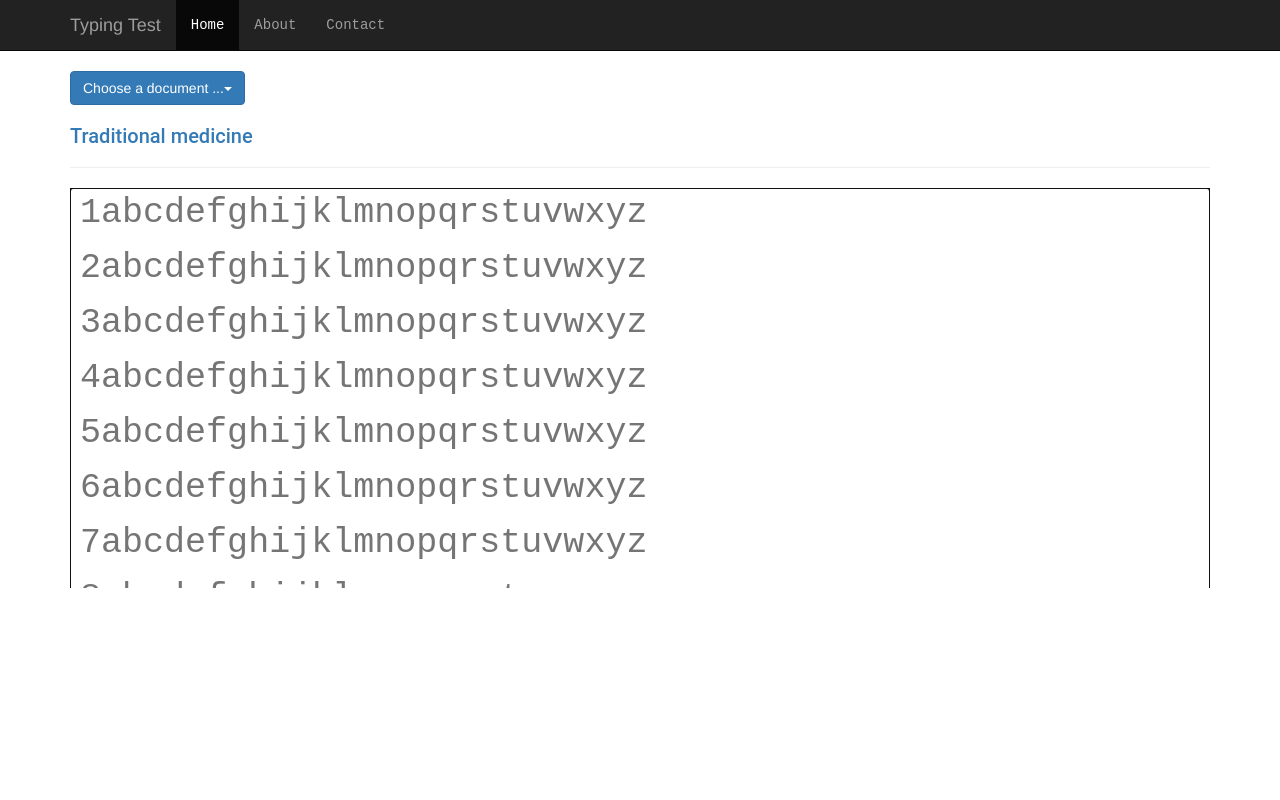
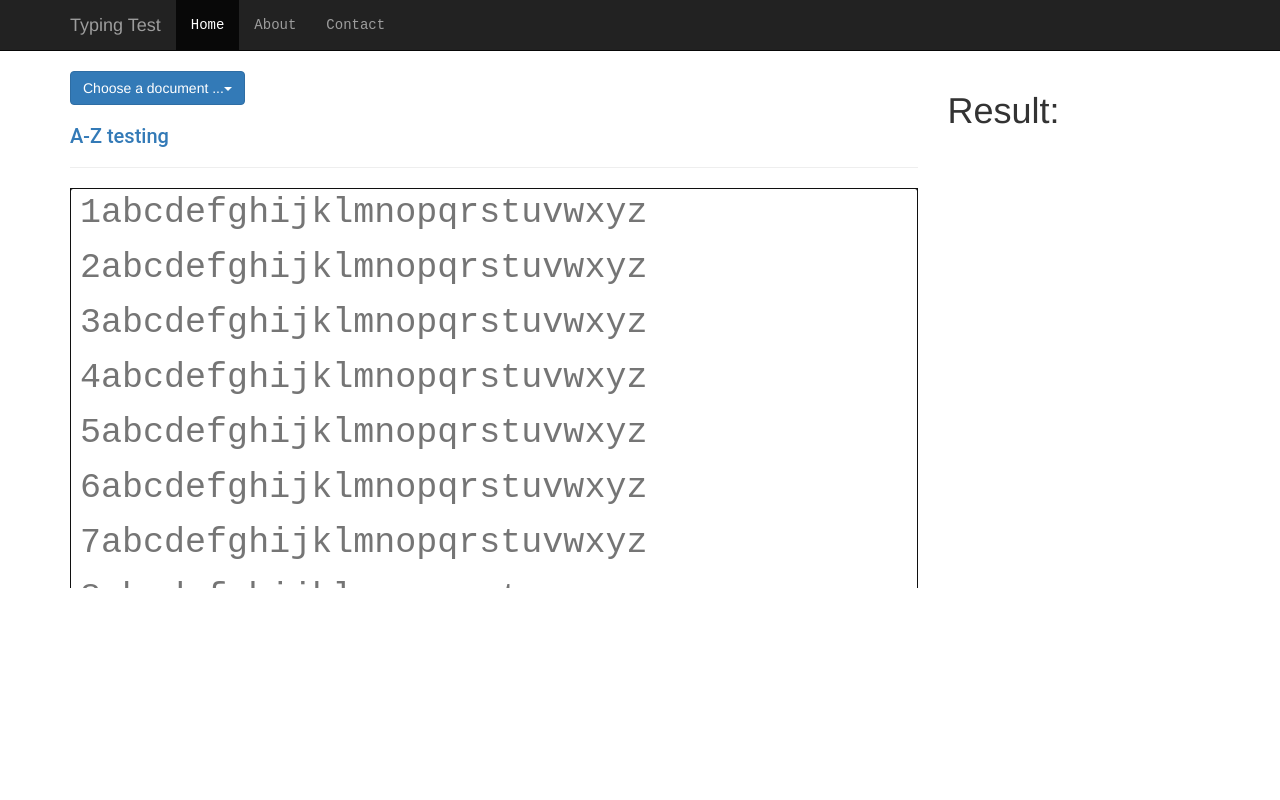
Before and after one commit to wwwcomy/typingclub, a plain HTML site: page wiki-type/index.html in a window 1280 px wide. Drawn offline with Linux system fonts and the light colour scheme.

Commit message:
fix ul bug

```diff
--- a/wiki-type/data.js
+++ b/wiki-type/data.js
@@ -28,7 +28,16 @@ var articles = {
 		"content": "The sun shines on the sea. The sun shines on the trees. The sun shines on the farm. The sun shines on the pond. The sun shines on the town. The sun shines on the house. The sun shines on me!"
 	}, ],
 	"PinkB": [{
-		"title": "PinkB Title1",
-		"content": "PinkB content"
+		"title": "My Dad is a Builder",
+		"content": "My dad is a builder. He has some wood. What is my dad building? He has a hammer. What is my dad building? He has a saw. What is my dad building? He has some glue. What is my dad building? He has s paint brush. What is my dad building? What is my dad building? He is building a house for me!"
+	}, {
+		"title": "The Last Lemon",
+		"content": "'I can't get the last lemon,' said the elephant. 'I can help you', said the goat. 'I can get on your back.' 'I can't get the last lemon,' said the goat. 'I can help you,' said the monkey. 'I can get on your back.' 'I can't get the last lemon,' said the monkey. 'I can help you,' said the squirrel. 'I can get on your back.' OUCH! Crash! 'I can get the last lemon!' said the squirrel."
+	}, {
+		"title": "Our Den",
+		"content": "'Look! I've got some blankets for the den,' said Sami. 'Good,' said Max. 'Look! I've got some string for the den,' said Sami. 'Good,' said Max. 'Look! I've got some pegs for the den,' said Sami. 'Good,' said Max. 'Look! I've got a table for the den,' said Sami. 'Good,' said Max. 'Look! I've got some chairs for the den,' said Sami. 'Good,' said Max. 'Look! I've got some food for the den,' said Sami. 'Good,' said Max. 'I've got a den,' said Max. 'Good,' said Sami."
+	}, {
+		"title": "Omar's First Day at School",
+		"content": "Omar is going to school. 'This is my new uniform,' said Omar. 'This is my new school,' said Omar. 'This is my new class,' said Omar. 'This is my new teacher,' said Omar. 'This is my new pencil case,' said Omar. 'This is my new book,' said Omar. 'Beno and Zara are my new friends,' said Omar."
 	}]
 }
--- a/wiki-type/index.html
+++ b/wiki-type/index.html
@@ -31,8 +31,9 @@
             </div>
         </div>
     </nav>
-
     <div class="container">
+        <div class="row">
+            <div class="col-md-9">
                 <div id="menuWrapper" class="dropdown">
                     <a id="dLabel" role="button" data-toggle="dropdown" class="btn btn-primary" data-target="#" href="javascript:;">Choose a document ...<span class="caret"></span>
                     </a>
@@ -52,6 +53,13 @@
                     </div>
                 </div>
             </div>
+
+            <div class="col-md-3">
+                <h1>Result:</h1>
+                <div id='resultDiv'></div>
+            </div>
+        </div>
+    </div>
     <script src="jquery-1.12.4.min.js"></script>
     <script src="bootstrap.min.js"></script>
     <script src="cursor.js"></script>
--- a/wiki-type/index.js
+++ b/wiki-type/index.js
@@ -1,4 +1,4 @@
-const LINE_WIDTH = 45;
+const LINE_WIDTH = 35;
 const ARTICLE_LENGTH = 340;
 const IGNORE_CASE = true;
 
@@ -39,11 +39,7 @@ function setArticleTitle(title, url) {
 }
 
 function displayResults() {
-    $("body").append("<hr>");
-    $("body").append("<h1 id='results'>Exercise complete</h1>");
-    $("body").append("<h2>Summary</h2>");
-    $("body").append("<ul></ul>");
-
+    var tokenUnitCount = $(".token-unit").length;
     var accuracy = $(".correct,.fixed").length / $(".token-unit").length * 100;
     var real_accuracy = $(".correct").length / $(".token-unit").length * 100;
     if (isNaN(accuracy)) {
@@ -54,8 +50,10 @@ function displayResults() {
     }
     accuracy = accuracy.toFixed(2);
     real_accuracy = real_accuracy.toFixed(2);
-    $("body ul").append("<li><b>Accuracy</b>:&nbsp;&nbsp;&nbsp;&nbsp;&nbsp;&nbsp;" + accuracy + '%</li>');
-    $("body ul").append("<li><b>Real accuracy</b>: " + real_accuracy + "%</li>");
+    var articleTitle = $("#article-title").text();
+    $("#resultDiv").append("<h3>" + articleTitle + "</h3>" + tokenUnitCount + " words")
+    $("#resultDiv").append("<li><b>Accuracy</b>:&nbsp;&nbsp;&nbsp;&nbsp;&nbsp;&nbsp;" + accuracy + '%</li>');
+    $("#resultDiv").append("<li><b>Real accuracy</b>: " + real_accuracy + "%</li>");
 
     document.getElementById("results").scrollIntoView({
         behavior: "smooth"
@@ -70,7 +68,7 @@ function initializeExercise(title, url) {
     };
     var cursor = new Cursor(onCompletion);
     $("#article-content").keydown(cursor.processKeyDown);
-    setArticleTitle(title, url);
+    setArticleTitle(title, "#");
 }
 
 function initializeExerciseFromJSON(data) {
@@ -126,6 +124,7 @@ var data = {
     },
     "extract": "Traditional medicine comprises medical aspects of traditional knowledge that developed over generations within various societies before the era of modern medicine. The World Health Organization (WHO) defines traditional medicine as \"the sum total of the knowledge, skills, and practices based on the theories, beliefs, and experiences indigenous to different cultures, whether explicable or not, used in the maintenance of health as well as in the prevention, diagnosis, improvement or treatment of physical and mental illness\". Traditional medicine is contrasted with scientific medicine."
 }
+data.titles.display = "A-Z testing"
 data.extract = "1abcdefghijklmnopqrstuvwxyz 2abcdefghijklmnopqrstuvwxyz 3abcdefghijklmnopqrstuvwxyz 4abcdefghijklmnopqrstuvwxyz 5abcdefghijklmnopqrstuvwxyz 6abcdefghijklmnopqrstuvwxyz 7abcdefghijklmnopqrstuvwxyz 8abcdefghijklmnopqrstuvwxyz 9abcdefghijklmnopqrstuvwxyz 10abcdefghijklmnopqrstuvwxyz abcdefghijklmnopqrstuvwxyz abcdefghijklmnopqrstuvwxyz abcdefghijklmnopqrstuvwxyz abcdefghijklmnopqrstuvwxyz abcdefghijklmnopqrstuvwxyz abcdefghijklmnopqrstuvwxyz abcdefghijklmnopqrstuvwxyz abcdefghijklmnopqrstuvwxyz abcdefghijklmnopqrstuvwxyz abcdefghijklmnopqrstuvwxyz abcdefghijklmnopqrstuvwxyz abcdefghijklmnopqrstuvwxyz "
 initializeExerciseFromJSON(data)
 
@@ -196,6 +195,6 @@ $(function() {
             "extract": content
         }
         initializeExerciseFromJSON(data);
-    $("#article-content").focus();
+        $("#article-content").focus();
     });
 });
```
Lines whose indentation alone changed are shown as unchanged.
